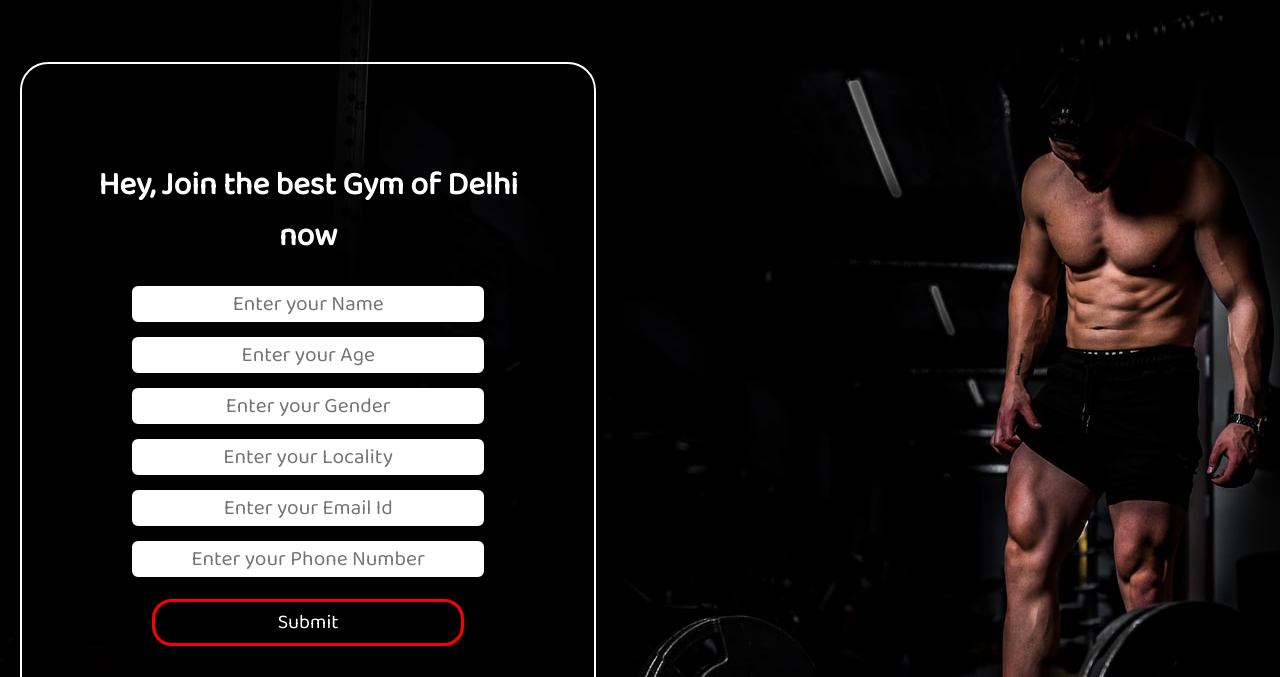
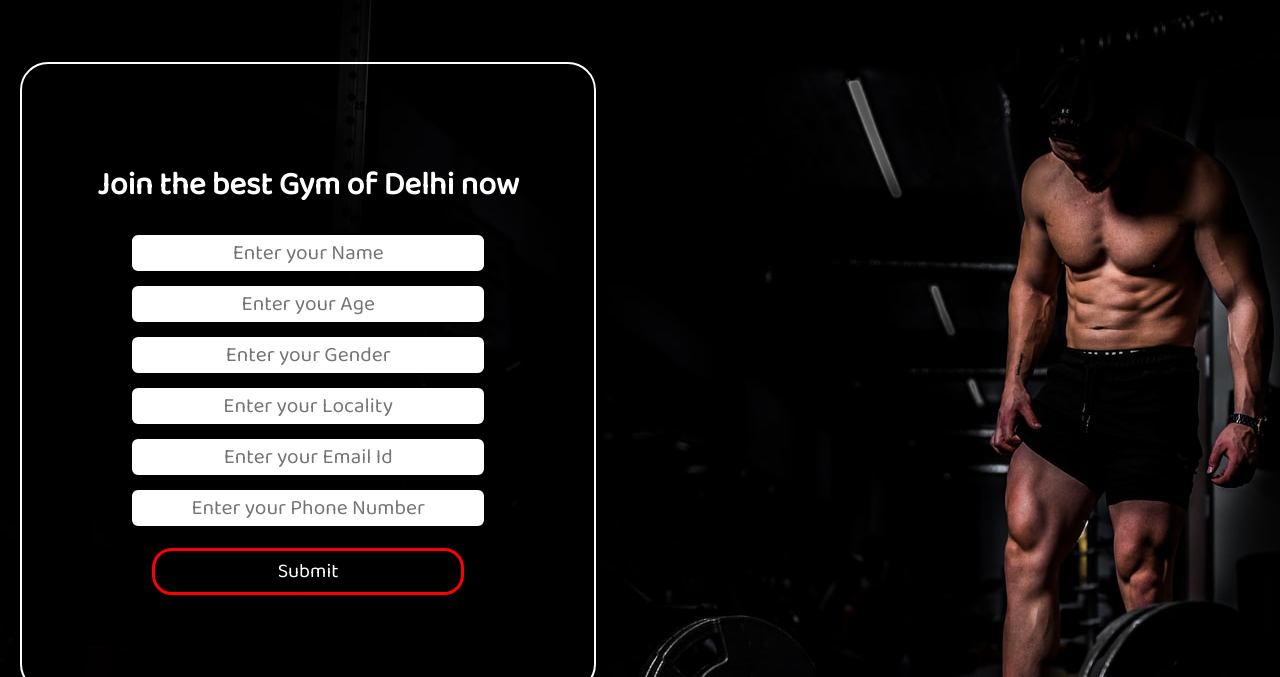
Before and after one commit to Abhay-04/gym-landing-page, a plain HTML site: page index.html in a window 1280 px wide. Shown: the part 123-800 px from the top of the page. Drawn offline with Linux system fonts and the light colour scheme.

Commit message:
Update index.html

```diff
--- a/index.html
+++ b/index.html
@@ -33,7 +33,7 @@
     </div>
 
     <div class="container">
-        <h1>Hey, Join the best Gym of Delhi now</h1>
+        <h1>Join the best Gym of Delhi now</h1>
         <form action="thankyou.html" target="_blank" method="get">
             <div class="form-group">
                 <input type="text" name="" placeholder="Enter your Name">
```
